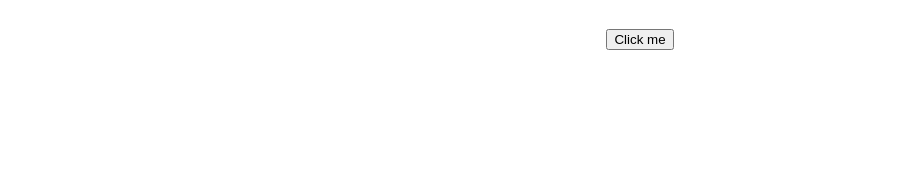
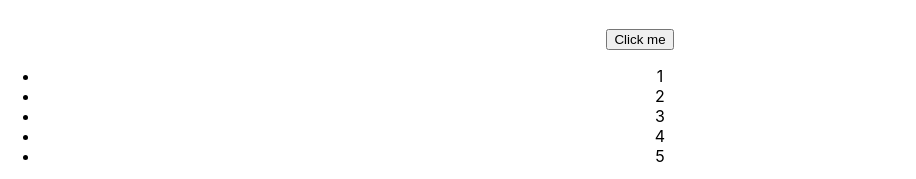
Before and after one commit to AlbaSS18/react-init-app, a React (Create React App) app: page / in a window 1280 px wide. Shown: the part 1269-1448 px from the top of the page, without its empty margins (0-916 px from the left). Before the commit the page ends 1319 px from the top, so only its background shows below. Built offline with nearby package versions, Linux system fonts and the light colour scheme.

Commit message:
Listas: map

```diff
--- a/src/App.js
+++ b/src/App.js
@@ -29,6 +29,8 @@ class Bambi extends React.Component {
         return <img src={this.image}/>
     }
 }
+
+const numbers = [1,2,3,4,5]
 
 class App extends React.Component{
 
@@ -71,6 +73,11 @@ class App extends React.Component{
                 <Button/>
 
                 <Counter/>
+                <ul>
+                    {numbers.map((number, index) => (
+                        <li>{number}</li>
+                    ))}
+                </ul>
 
             </div>
         );
```
